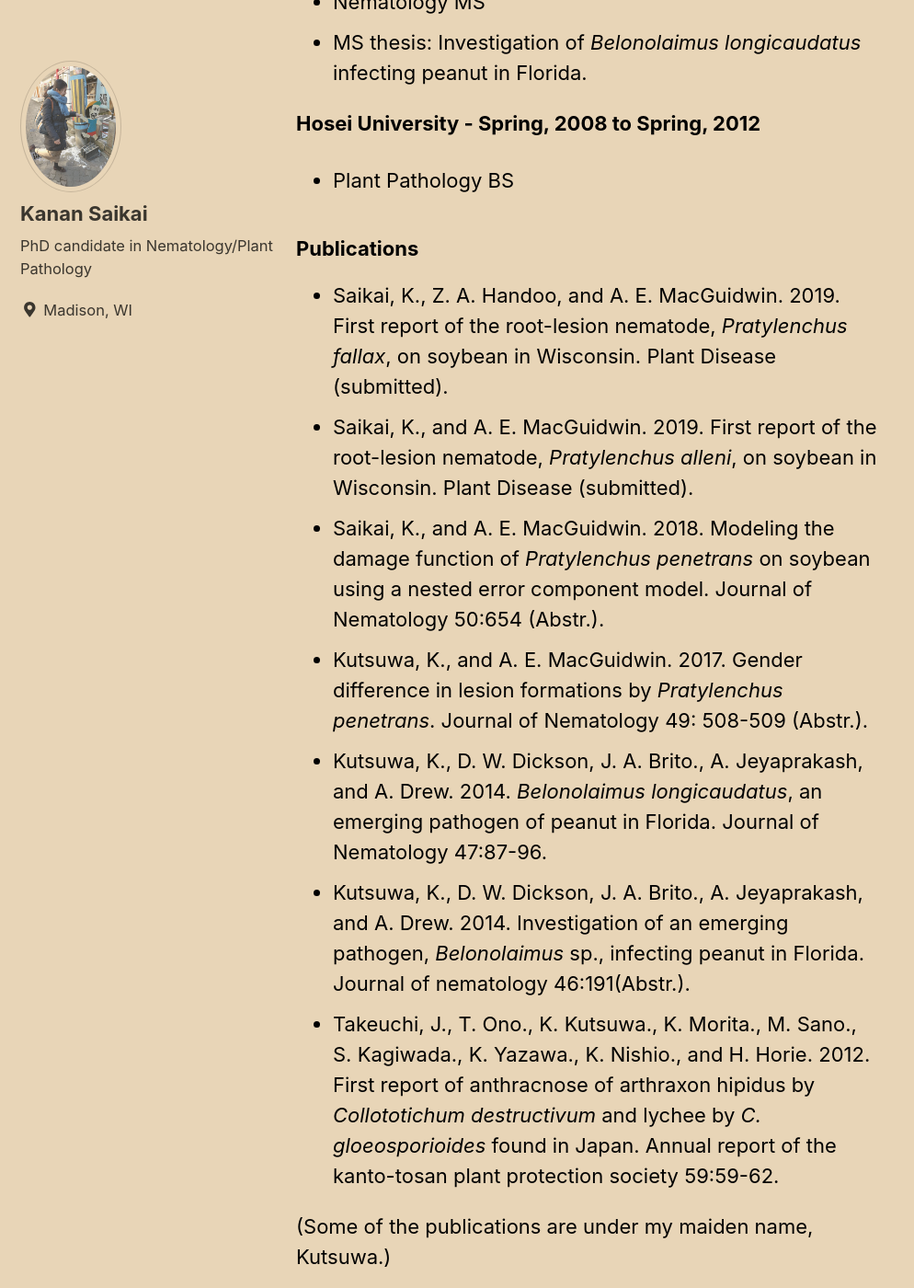
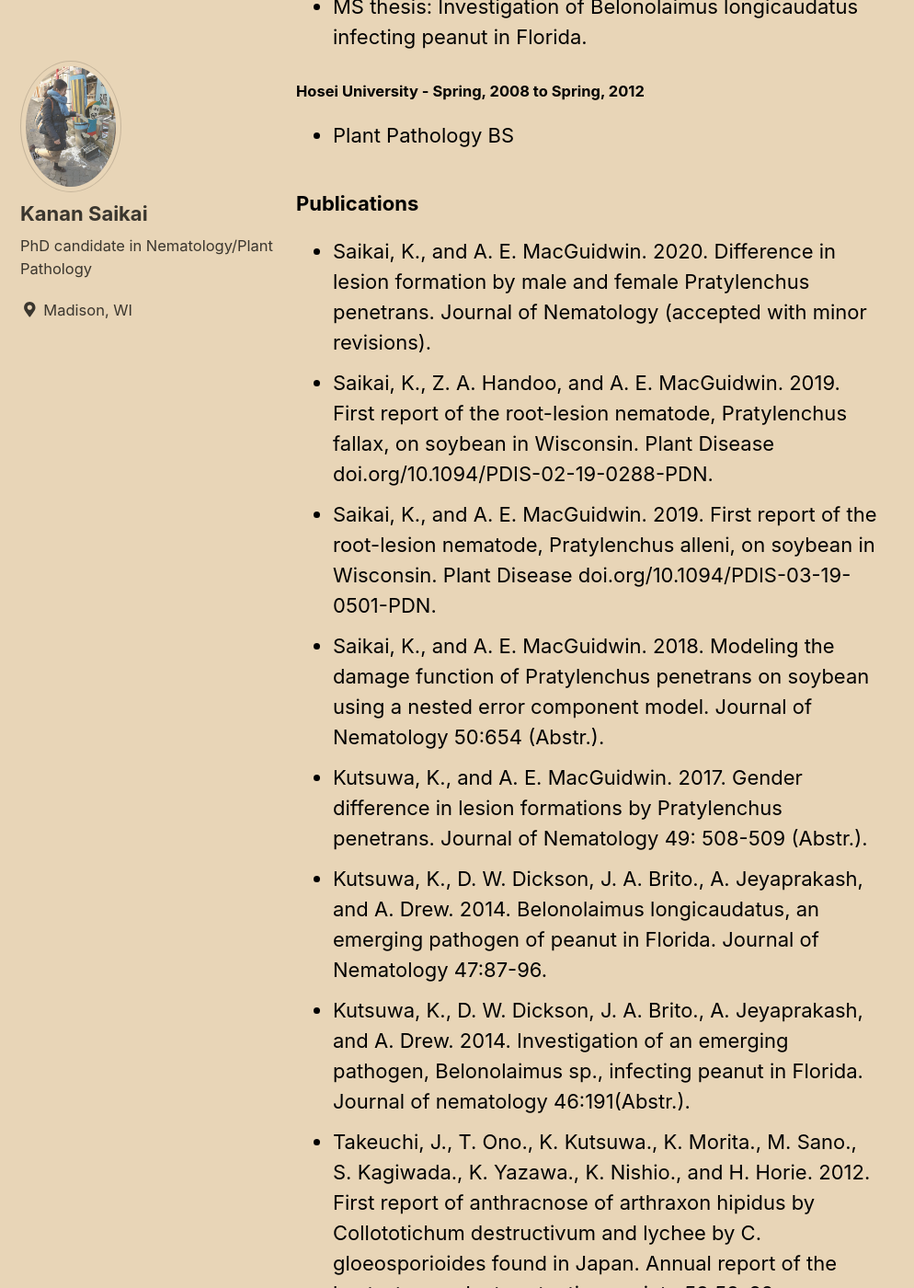
Before and after one commit to ksaikai/ksaikai.github.io, a Jekyll site: the page built from _pages/cv.md, in a window 1280 px wide and 1400 px high, scrolled down 579 px. Shown: the whole window at 92% size, without its empty margins (0-994 px from the left). Built offline with Jekyll 4.4.1, drawn with Linux system fonts in a browser that asks for light colours; cached includes are drawn as plain includes; nearby versions of some CDN libraries; some of the changed text lies outside the part shown.

Commit message:
Update cv.md

```diff
--- a/_pages/cv.md
+++ b/_pages/cv.md
@@ -3,53 +3,56 @@ title: CV
 permalink: /cv/
 ---
 
-### Education
-**The University of Wisconsin - Madison - Fall, 2014 to present**
+### Education and Research Interests
+
+#### The University of Wisconsin - Madison - Fall, 2014 to Fall, 2019
 * Plant Pathology PhD
-* PhD thesis: Characterizing the significance of *Pratylenchus penetrans* on soybean (Glycine max (L.) Merr.).
+* PhD thesis: Characterizing the significance of Pratylenchus penetrans on soybean (Glycine max (L.) Merr.).
 
+#### The Univestiy of Florida - Fall, 2012 to Spring, 2014
+* Nematology MS
+* MS thesis: Investigation of Belonolaimus longicaudatus infecting peanut in Florida.
 
-**The Univestiy of Florida - Fall, 2012 to Spring, 2014**
-* Nematology MS
-* MS thesis: Investigation of *Belonolaimus longicaudatus* infecting peanut in Florida.
-
-
-**Hosei University - Spring, 2008 to Spring, 2012**
+#### Hosei University - Spring, 2008 to Spring, 2012
 * Plant Pathology BS
 
 
 ### Publications
-* Saikai, K., Z. A. Handoo, and A. E. MacGuidwin. 2019. First report of the root-lesion nematode, *Pratylenchus fallax*, on soybean in Wisconsin. Plant Disease (submitted).
-* Saikai, K., and A. E. MacGuidwin. 2019. First report of the root-lesion nematode, *Pratylenchus alleni*, on soybean in Wisconsin. Plant Disease (submitted).
-* Saikai, K., and A. E. MacGuidwin. 2018. Modeling the damage function of *Pratylenchus penetrans* on soybean using a nested error component model. Journal of Nematology 50:654 (Abstr.).
-* Kutsuwa, K., and A. E. MacGuidwin. 2017. Gender difference in lesion formations by *Pratylenchus penetrans*. Journal of Nematology 49: 508-509 (Abstr.).
-* Kutsuwa, K., D. W. Dickson, J. A. Brito., A. Jeyaprakash, and A. Drew. 2014.  *Belonolaimus longicaudatus*, an emerging pathogen of peanut in Florida. Journal of Nematology 47:87-96.
-* Kutsuwa, K., D. W. Dickson, J. A. Brito., A. Jeyaprakash, and A. Drew. 2014. Investigation of an emerging pathogen, *Belonolaimus* sp., infecting peanut in Florida. Journal of nematology 46:191(Abstr.).
-* Takeuchi, J., T. Ono., K. Kutsuwa., K. Morita., M. Sano., S. Kagiwada., K. Yazawa., K. Nishio., and H. Horie. 2012. First report of anthracnose of arthraxon hipidus by *Collototichum destructivum* and lychee by *C. gloeosporioides* found in Japan. Annual report of the kanto-tosan plant protection society 59:59-62.
+* Saikai, K., and A. E. MacGuidwin. 2020. Difference in lesion formation by male and female Pratylenchus penetrans. Journal of Nematology (accepted with minor revisions).
+* Saikai, K., Z. A. Handoo, and A. E. MacGuidwin. 2019. First report of the root-lesion nematode, Pratylenchus fallax, on soybean in Wisconsin. Plant Disease doi.org/10.1094/PDIS-02-19-0288-PDN.
+* Saikai, K., and A. E. MacGuidwin. 2019. First report of the root-lesion nematode, Pratylenchus alleni, on soybean in Wisconsin. Plant Disease doi.org/10.1094/PDIS-03-19-0501-PDN.
+* Saikai, K., and A. E. MacGuidwin. 2018. Modeling the damage function of Pratylenchus penetrans on soybean using a nested error component model. Journal of Nematology 50:654 (Abstr.).
+* Kutsuwa, K., and A. E. MacGuidwin. 2017. Gender difference in lesion formations by Pratylenchus penetrans. Journal of Nematology 49: 508-509 (Abstr.).
+* Kutsuwa, K., D. W. Dickson, J. A. Brito., A. Jeyaprakash, and A. Drew. 2014.  Belonolaimus longicaudatus, an emerging pathogen of peanut in Florida. Journal of Nematology 47:87-96.
+* Kutsuwa, K., D. W. Dickson, J. A. Brito., A. Jeyaprakash, and A. Drew. 2014. Investigation of an emerging pathogen, Belonolaimus sp., infecting peanut in Florida. Journal of nematology 46:191(Abstr.).
+* Takeuchi, J., T. Ono., K. Kutsuwa., K. Morita., M. Sano., S. Kagiwada., K. Yazawa., K. Nishio., and H. Horie. 2012. First report of anthracnose of arthraxon hipidus by Collototichum destructivum and lychee by C. gloeosporioides found in Japan. Annual report of the kanto-tosan plant protection society 59:59-62.
 
 
  (Some of the publications are under my maiden name, Kutsuwa.)
 
 
 ### Skills
-* Nematode disease diagnostics
-* Fungal disease diagnostics
-* SAS and R programming languages
-* PCR/ Cloning/ Sequence analysis
+* Trained for nematode disease diagnostics
+* Trained for fungal disease diagnostics
+* Experience in SAS and R programming languages
 * Trained for Scanning Electron Microscopes
 
 
 ### Awards
+* Rod Rodríguez-Kábana student poster competition 1st place: Organization of Nematologists of Tropical America annual meeting - 2019.
+* Student paper competition 2nd place: Society of Nematologists annual meeting - 2019.
+* Bayer Graduate Student Travel Award: Society of Nematologists annual meeting - 2019.
+* The Walter R. Stevenson Graduate Student Travel Award: The UW-Madison - 2019	.
 * Scholarship award from Japan Student Services Organization 2015-2018
 * Scholarship award from Japan Student Services Organization 2012-2014
-* Bayer Graduate Student Travel Award to attend the annual meeting of Society of Nematologists in 2018.
-* The Dow AgroSciences Graduate Student Travel Award to attend the annual meeting of Society of Nematologists in 2017.
-* The ONTA Foundation Travel Award to attend the 6th International Congress of Nematology-2014
+* Bayer Graduate Student Travel Award: Society of Nematologists annual meeting - 2018.
+* The Dow AgroSciences Graduate Student Travel Award: Society of Nematologists annual meeting - 2017.
+* The ONTA Foundation Travel Award: the 6th International Congress of Nematology - 2014
 
 
 ### Teaching
 * T.A. for PL Path/ Botany 123 Plants, Parasites, and People - Fall 2016
-([TA evaluation](../PP123_evaluation_ksaikai.pdf))
+([TA evaluation](./PP123_evaluation_ksaikai.pdf))
 
 
 ### Committee
@@ -57,4 +60,5 @@ permalink: /cv/
 * Student committee of Society of Nematologists – 2018-2019
 
 
+
 CV is also available in PDF ([CV](../CV_KananSaikai.pdf))
```
